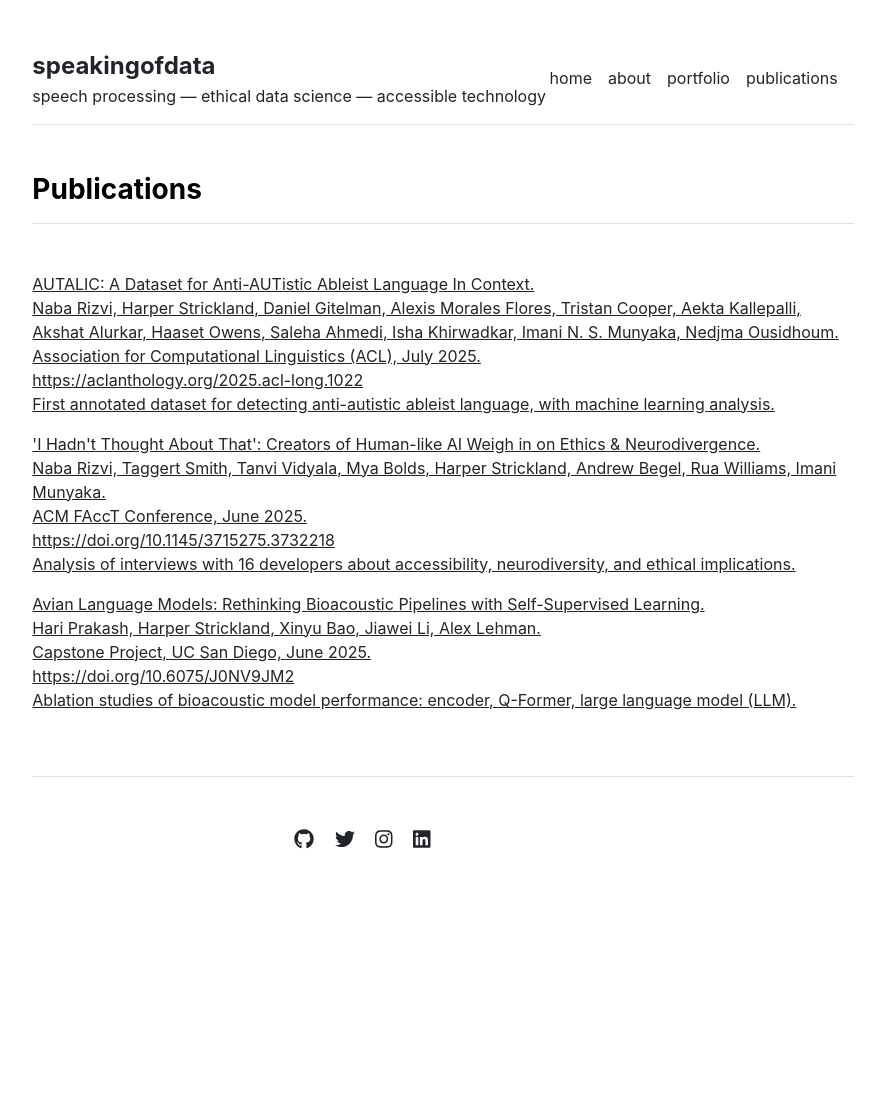
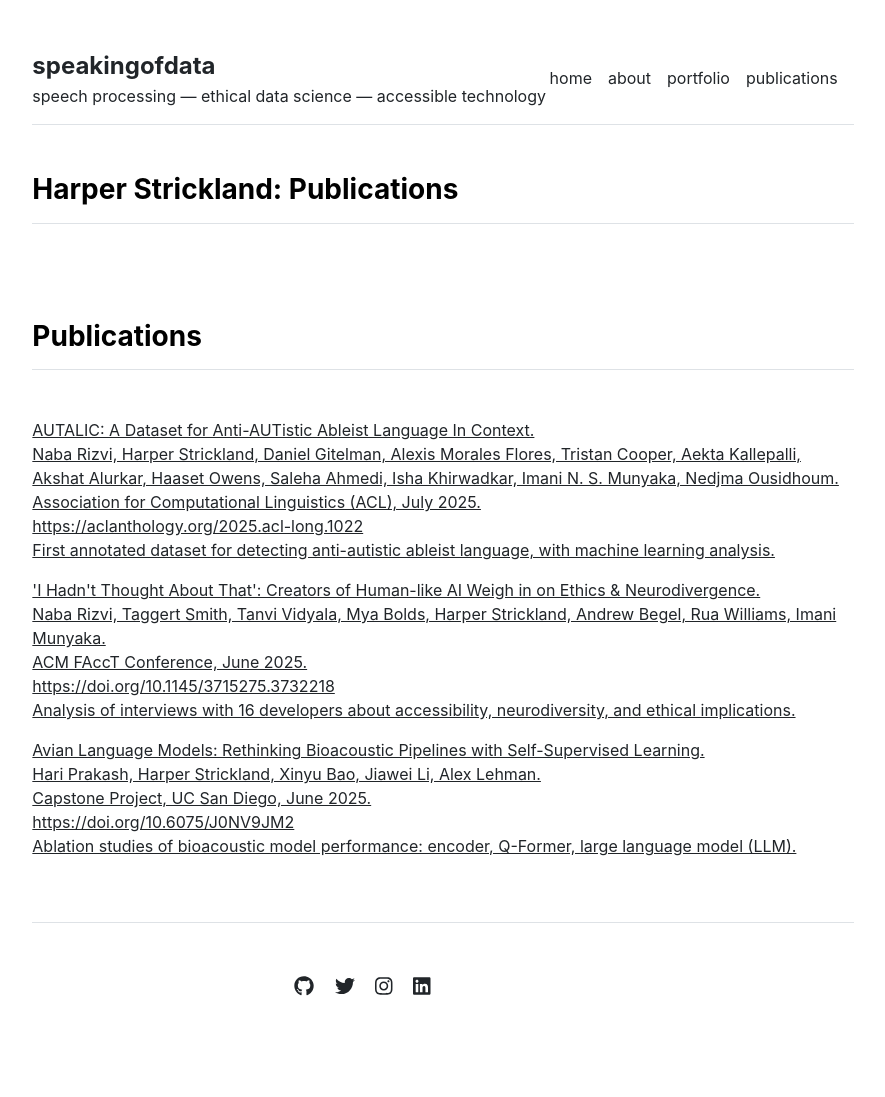
Before and after one commit to speakingofdata/speakingofdata.github.io, a Jekyll site: the page built from publications.md, in a window 1280 px wide. Shown: the whole page, without its empty margins (197-1082 px from the left). Built offline with Jekyll 4.4.1, drawn with Linux system fonts in a browser that asks for light colours; before the commit the page ends 951 px from its top, so only the background shows below that.

Commit message:
Update publications.html

```diff
--- a/_layouts/publications.html
+++ b/_layouts/publications.html
@@ -4,4 +4,10 @@ layout: default
 
 {{ content }}
 
+<div class="row g-5 mb-5">
+  <div>
+    <h3 class="fw-bold border-bottom pb-3 mb-5">Harper Strickland: Publications</h3>
+  </div>
+</div>
+
 {% include publications.html %}
```
